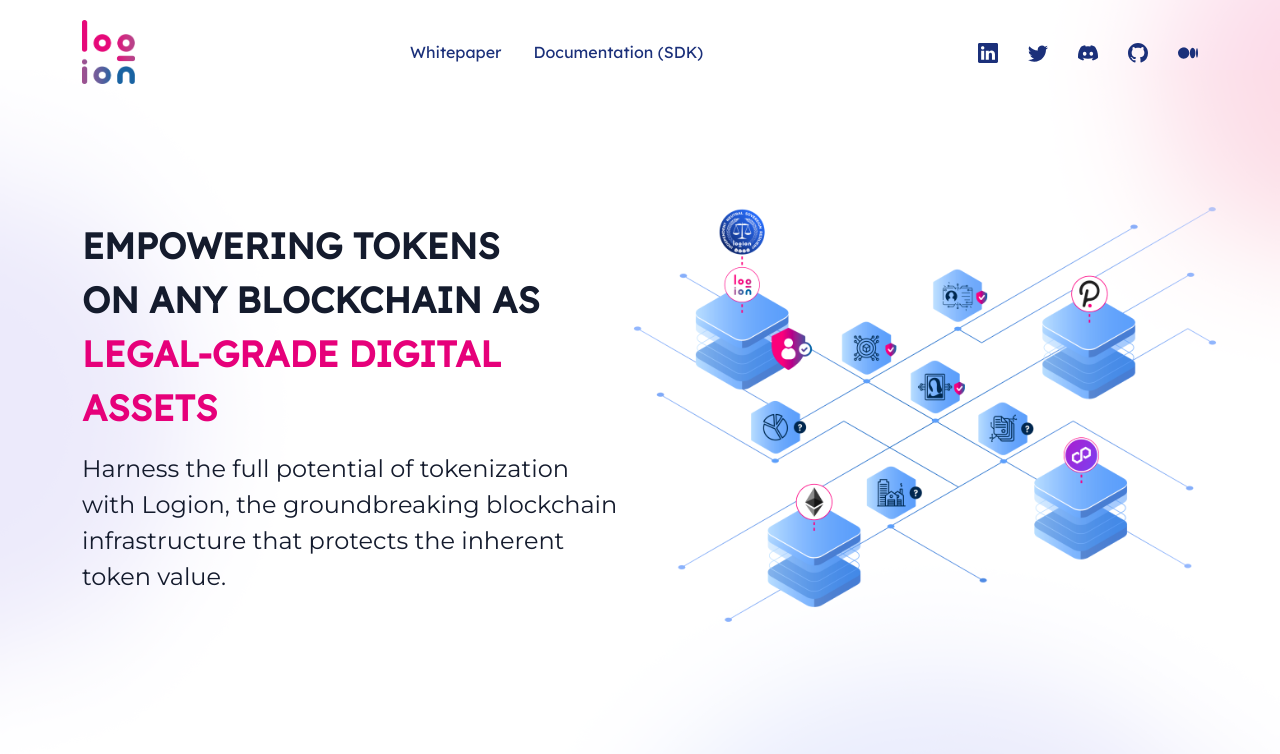
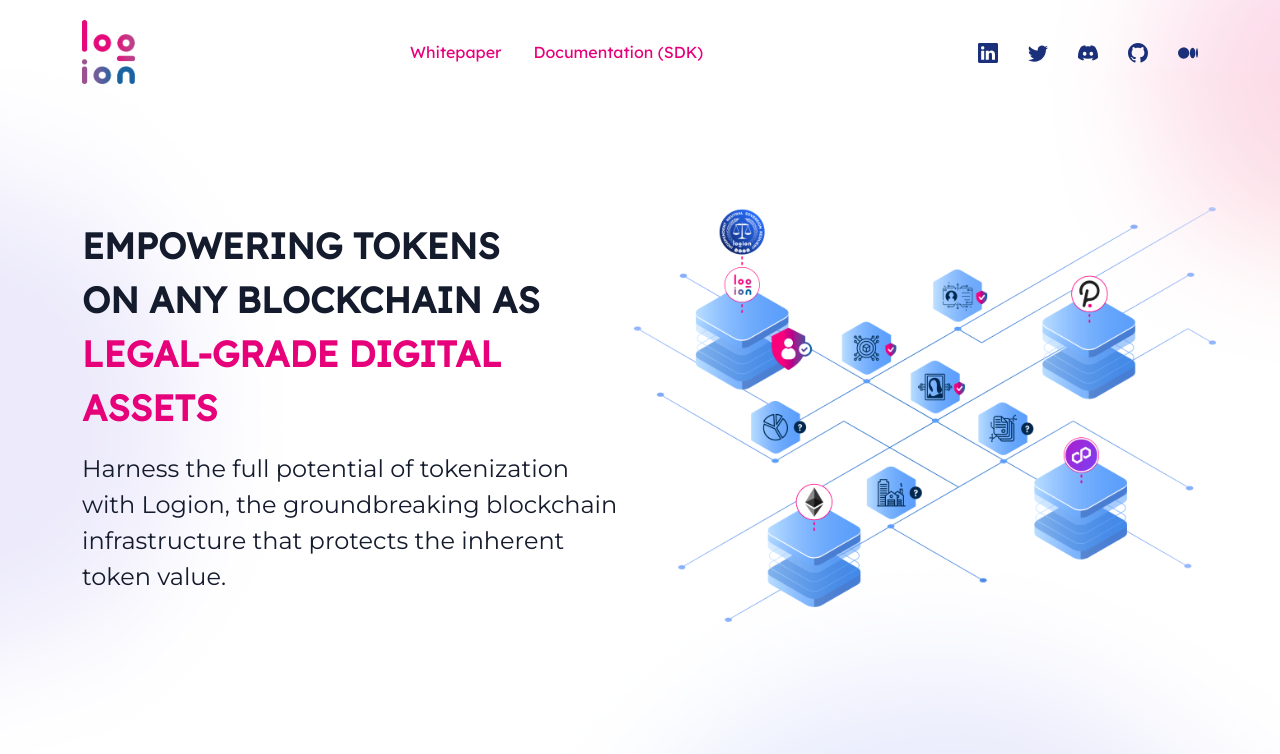
Before and after one commit to logion-network/logion-web-site, a React (Create React App) app: page / in a window 1280 px wide. Shown: the top 754 px of the page. Built offline with nearby package versions, Linux system fonts and the light colour scheme.

Commit message:
Update Menu.css

```diff
--- a/src/components/Menu.css
+++ b/src/components/Menu.css
@@ -26,6 +26,7 @@
 .Menu a {
     text-decoration: none;
     display: inline-block;
+    color: var(--color2-color);
 }
 
 .Menu a:hover {
```
